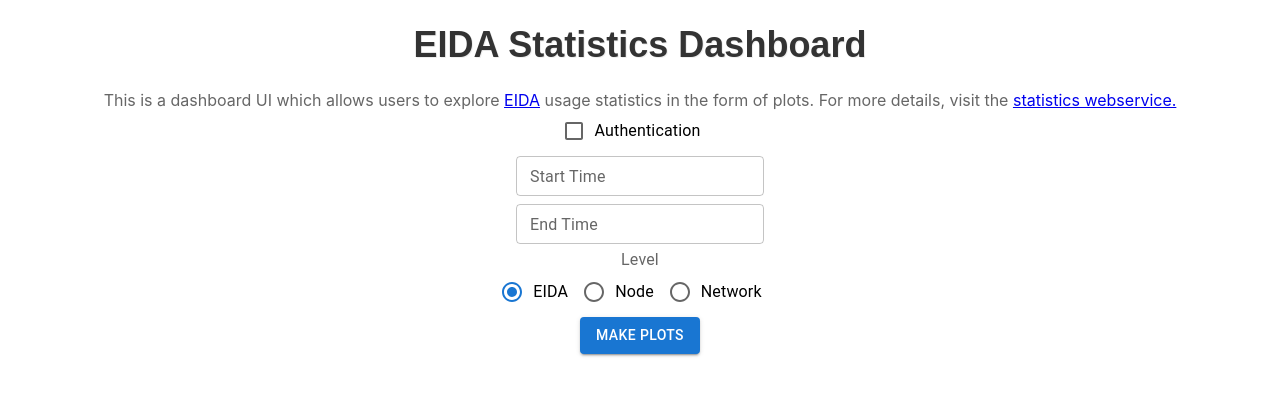
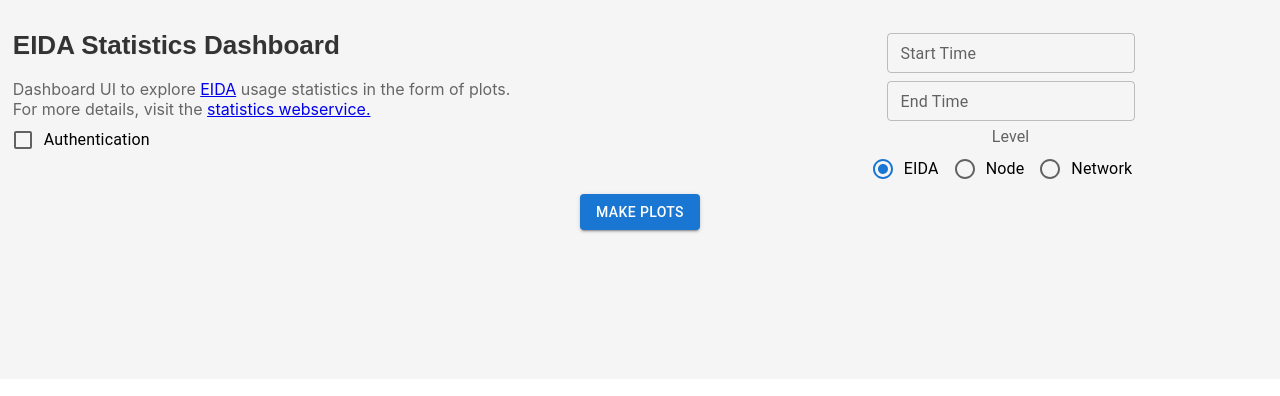
Before and after one commit to EIDA/statsboard, a React (Create React App) app in the folder statsboard/: page / in a window 1280 px wide. Shown: the top 396 px of the page. Built offline with nearby package versions, Linux system fonts and the light colour scheme.

Commit message:
Advanced customization

```diff
--- a/statsboard/src/App.css
+++ b/statsboard/src/App.css
@@ -1,9 +1,19 @@
 .App {
   text-align: center;
+  background-color: #f5f5f5;
+  padding: 1%;
+}
+
+#form-container {
+  justify-content: space-between;
+}
+
+#form-left{
+  text-align: left;
 }
 
 h1 {
-  font-size: 36px;
+  font-size: 26px;
   font-weight: bold;
   font-family: Arial, sans-serif;
   color: #333;
@@ -22,18 +32,14 @@
   margin: 5px;
 }
 
-.total-plots {
+#mapAndBoxes {
   display: flex;
-  justify-content: center;
+  align-items: flex-start;
+  border-radius: 10px;
+  padding-left: 10px;
 }
 
-.mapAndBoxes {
-  display: flex;
-  justify-content: center;
-  align-items: flex-start;
-}
-
-#total-clients, #total-bytes, #total-requests, #country-plots, #nns-checkboxes {
+#country-plots  {
   flex: 1;
 }
 
@@ -41,6 +47,23 @@
   margin-top: 6.6%;
   margin-left: 50px;
   text-align: left;
+  max-height: 282px;
+  overflow-y: auto;
+  min-width: 100px;
+  margin-right: 20%;
+}
+
+#nns-checkboxes::-webkit-scrollbar {
+  width: 7px;
+}
+
+#nns-checkboxes::-webkit-scrollbar-thumb {
+  background-color: #888;
+  border-radius: 4px;
+}
+
+#nns-checkboxes::-webkit-scrollbar-thumb:hover {
+  background-color: #555;
 }
 
 .error-message {
@@ -57,7 +80,7 @@
   font-weight: bold;
   color: #333;
   text-align: center;
-  margin: 10px 0;
+  margin: 20px 0;
 }
 
 .error-plot {
@@ -65,3 +88,9 @@
   font-style: italic;
   margin-top: 10px;
 }
+
+.plot {
+  border-radius: 10px;
+  background-color: white;
+  overflow: hidden;
+}
--- a/statsboard/src/App.js
+++ b/statsboard/src/App.js
@@ -9,6 +9,7 @@
 import FormControl from '@mui/material/FormControl';
 import FormLabel from '@mui/material/FormLabel';
 import Checkbox from '@mui/material/Checkbox';
+import Grid from '@mui/material/Grid';
 import { DatePicker } from '@mui/x-date-pickers/DatePicker';
 import { AdapterDayjs } from '@mui/x-date-pickers/AdapterDayjs';
 import { LocalizationProvider } from '@mui/x-date-pickers/LocalizationProvider';
@@ -45,6 +46,8 @@
       Plotly.purge('month-plots');
       Plotly.purge('year-plots');
       Plotly.purge('country-plots');
+      const mapAndBoxes = document.getElementById('mapAndBoxes');
+      mapAndBoxes.style.backgroundColor = '#f5f5f5';
     }
     // clear checkboxes for map plot
     const nodeCheckboxesContainer = document.getElementById('nns-checkboxes');
@@ -79,9 +82,11 @@
 
   return (
     <div className="App">
+      <Grid id="form-container" container spacing={2}>
+        <Grid id="form-left" item xs={5}>
           <h1>EIDA Statistics Dashboard</h1>
           <div className="info">
-        This is a dashboard UI which allows users to explore <a href="http://www.orfeus-eu.org/data/eida/">EIDA</a> usage statistics in the form of plots.
+            Dashboard UI to explore <a href="http://www.orfeus-eu.org/data/eida/">EIDA</a> usage statistics in the form of plots.<br></br>
             For more details, visit the <a href="https://ws.resif.fr/eidaws/statistics/1/">statistics webservice.</a>
           </div>
           <div>
@@ -96,14 +101,16 @@
               </div>
             )}
           </div>
+        </Grid>
+        <Grid item xs={5} mt={2}>
           <div>
             <LocalizationProvider dateAdapter={AdapterDayjs}>
-          <DatePicker label="Start Time" sx={{ m: 0.5 }} views={['year', 'month']} slotProps={{ textField: { size: 'small' } }} onChange={(newValue) => (newValue ? setStartTime(newValue.$y+'-'+(newValue.$M+1)) : '')} />
+              <DatePicker label="Start Time" sx={{ m: 0.5 }} views={['year', 'month']} slotProps={{ textField: { size: 'small' } }} onChange={(newValue) => (newValue ? setStartTime(newValue.$y+'-'+(newValue.$M+1)) : setStartTime(undefined))} />
             </LocalizationProvider>
           </div>
           <div>
             <LocalizationProvider dateAdapter={AdapterDayjs}>
-          <DatePicker label="End Time" sx={{ m: 0.5 }} views={['year', 'month']} slotProps={{ textField: { size: 'small' } }} onChange={(newValue) => (newValue ? setEndTime(newValue.$y+'-'+(newValue.$M+1)) : '')} />
+              <DatePicker label="End Time" sx={{ m: 0.5 }} views={['year', 'month']} slotProps={{ textField: { size: 'small' } }} onChange={(newValue) => (newValue ? setEndTime(newValue.$y+'-'+(newValue.$M+1)) : setEndTime(undefined))} />
             </LocalizationProvider>
           </div>
           <div>
@@ -136,6 +143,8 @@
               <TextField label="Station" sx={{ m: 0.5 }} size="small" variant="outlined" value={station} onChange={e => setStation(e.target.value)} />
             </div>
           )}
+        </Grid>
+      </Grid>
       <Button sx={{ m: 0.5 }} variant="contained" onClick={handleClick}>Make Plots</Button>
       {showError && (
         <div className="error-message">
@@ -145,28 +154,26 @@
       {!showError && (
         <>
           <div id="loading-msg"></div>
-          <div className="total-wrapper">
           <div className="error-plot" id="error-total"></div>
-            <div className="total-plots">
-              <div id="total-clients"></div>
-              <div id="total-bytes"></div>
-              <div id="total-requests"></div>
-            </div>
-          </div>
-          <div className="month-wrapper">
+          <Grid container spacing={2}>
+            <Grid item xs={12} lg={4}>
+              <div className="plot" id="total-clients"></div>
+            </Grid>
+            <Grid item xs={12} lg={4}>
+              <div className="plot" id="total-bytes"></div>
+            </Grid>
+            <Grid item xs={12} lg={4}>
+              <div className="plot" id="total-requests"></div>
+            </Grid>
+          </Grid>
           <div className="error-plot" id="error-month"></div>
-            <div id="month-plots"></div>
-          </div>
-          <div className="year-wrapper">
+          <div className="plot" id="month-plots"></div>
           <div className="error-plot" id="error-year"></div>
-            <div id="year-plots"></div>
-          </div>
-          <div className="map-wrapper">
+          <div className="plot" id="year-plots"></div>
           <div className="error-plot" id="error-map"></div>
-            <div className="mapAndBoxes">
+          <div id="mapAndBoxes">
             <div id="country-plots"></div>
             <div id="nns-checkboxes"></div>
-            </div>
           </div>
         </>
       )}
--- a/statsboard/src/plotsEIDA.js
+++ b/statsboard/src/plotsEIDA.js
@@ -362,6 +362,8 @@
             }]
           };
           Plotly.newPlot('country-plots', mapData, mapLayout, {displaylogo: false});
+          const mapAndBoxes = document.getElementById('mapAndBoxes');
+          mapAndBoxes.style.backgroundColor = 'white';
         })
         .catch((error) => console.log(error))
         .finally(() => {
--- a/statsboard/src/plotsNetwork.js
+++ b/statsboard/src/plotsNetwork.js
@@ -72,7 +72,7 @@
           title: 'Total number of unique users*',
           annotations: [
             {
-              x: -1,
+              x: -1.2,
               y: -0.3,
               xref: 'paper',
               yref: 'paper',
@@ -99,7 +99,7 @@
                     title: 'Total number of unique users*',
                     annotations: [
                       {
-                        x: -1,
+                        x: -1.2,
                         y: -0.3,
                         xref: 'paper',
                         yref: 'paper',
@@ -646,6 +646,8 @@
           const networkCheckboxesContainer = document.getElementById('nns-checkboxes');
           networkCheckboxesContainer.innerHTML = '';
           ReactDOM.createRoot(networkCheckboxesContainer).render(networkCheckboxes);
+          const mapAndBoxes = document.getElementById('mapAndBoxes');
+          mapAndBoxes.style.backgroundColor = 'white';
           let lastClickedTime = 0;
           let lastClickedCheckbox = null;
           function handleCheckboxClick(event) {
--- a/statsboard/src/plotsNode.js
+++ b/statsboard/src/plotsNode.js
@@ -96,7 +96,7 @@
               title: 'Total number of unique users*',
               annotations: [
                 {
-                  x: -0.7,
+                  x: -1,
                   y: -0.3,
                   xref: 'paper',
                   yref: 'paper',
@@ -123,7 +123,7 @@
                         title: 'Total number of unique users*',
                         annotations: [
                           {
-                            x: -0.7,
+                            x: -1,
                             y: -0.3,
                             xref: 'paper',
                             yref: 'paper',
@@ -683,6 +683,8 @@
               const nodeCheckboxesContainer = document.getElementById('nns-checkboxes');
               nodeCheckboxesContainer.innerHTML = '';
               ReactDOM.createRoot(nodeCheckboxesContainer).render(nodeCheckboxes);
+              const mapAndBoxes = document.getElementById('mapAndBoxes');
+              mapAndBoxes.style.backgroundColor = 'white';
               let lastClickedTime = 0;
               let lastClickedCheckbox = null;
               function handleCheckboxClick(event) {
```
Lines whose indentation alone changed are shown as unchanged.
